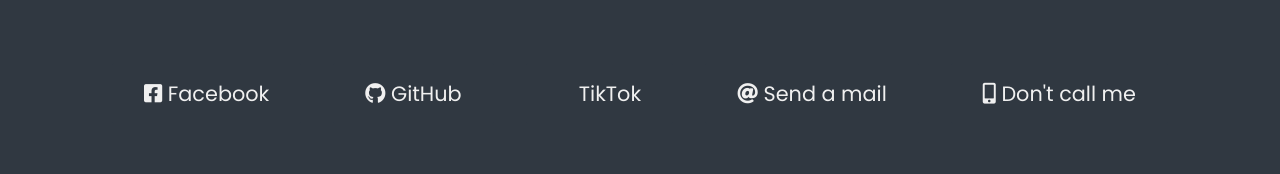
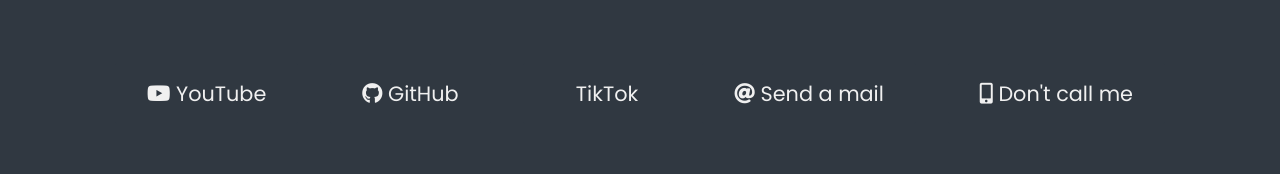
Before and after one commit to BruteStek/BruteStek.github.io, a plain HTML site: page index.html in a window 1280 px wide. Shown: the part 2482-2656 px from the top of the page. Drawn offline with Linux system fonts and the light colour scheme.

Commit message:
update10

```diff
--- a/index.html
+++ b/index.html
@@ -167,10 +167,10 @@
       </div>
       <div class="contact-links">
         <a
-          href="https://facebook.com/freecodecamp"
+          href="https://www.youtube.com/@BruteStek"
           target="_blank"
           class="btn contact-details"
-          ><i class="fab fa-facebook-square"></i> Facebook</a
+          ><i class="fab fa-youtube"></i> YouTube</a
         >
         <a
           id="profile-link"
```
